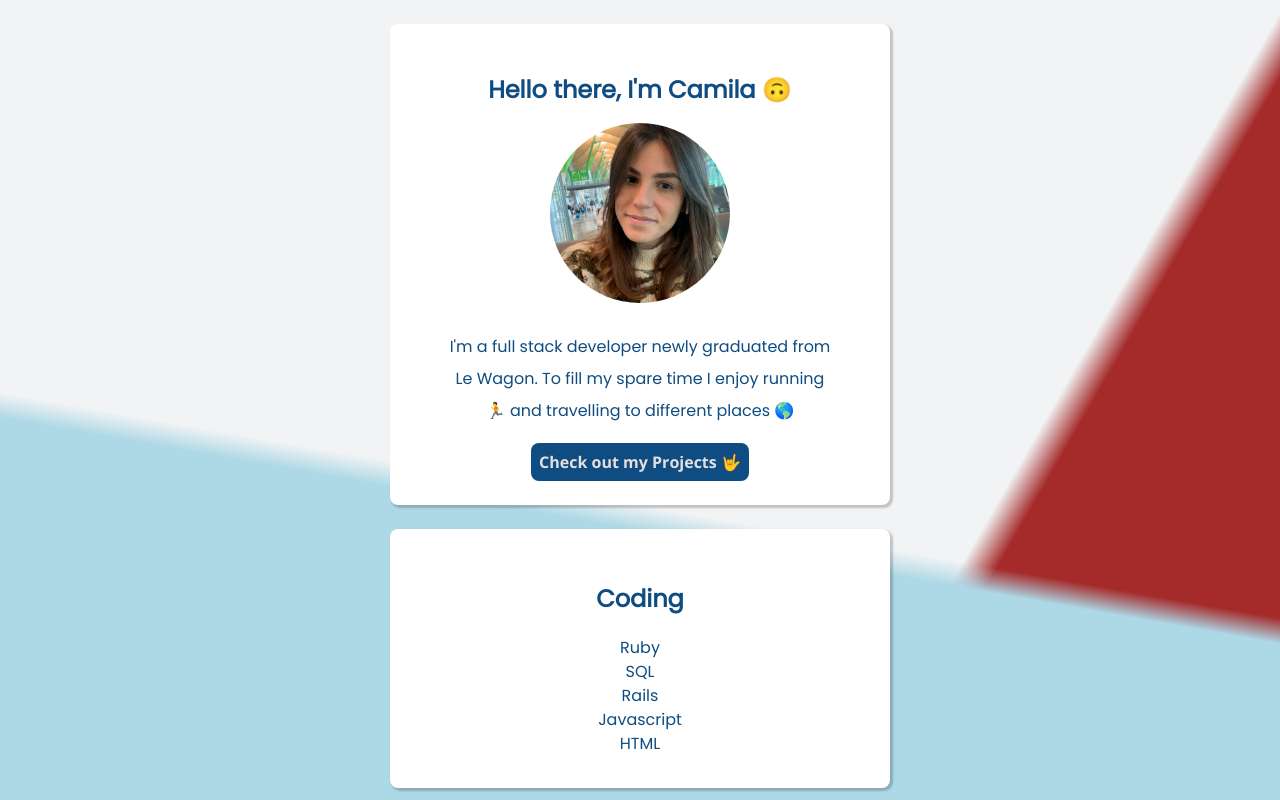
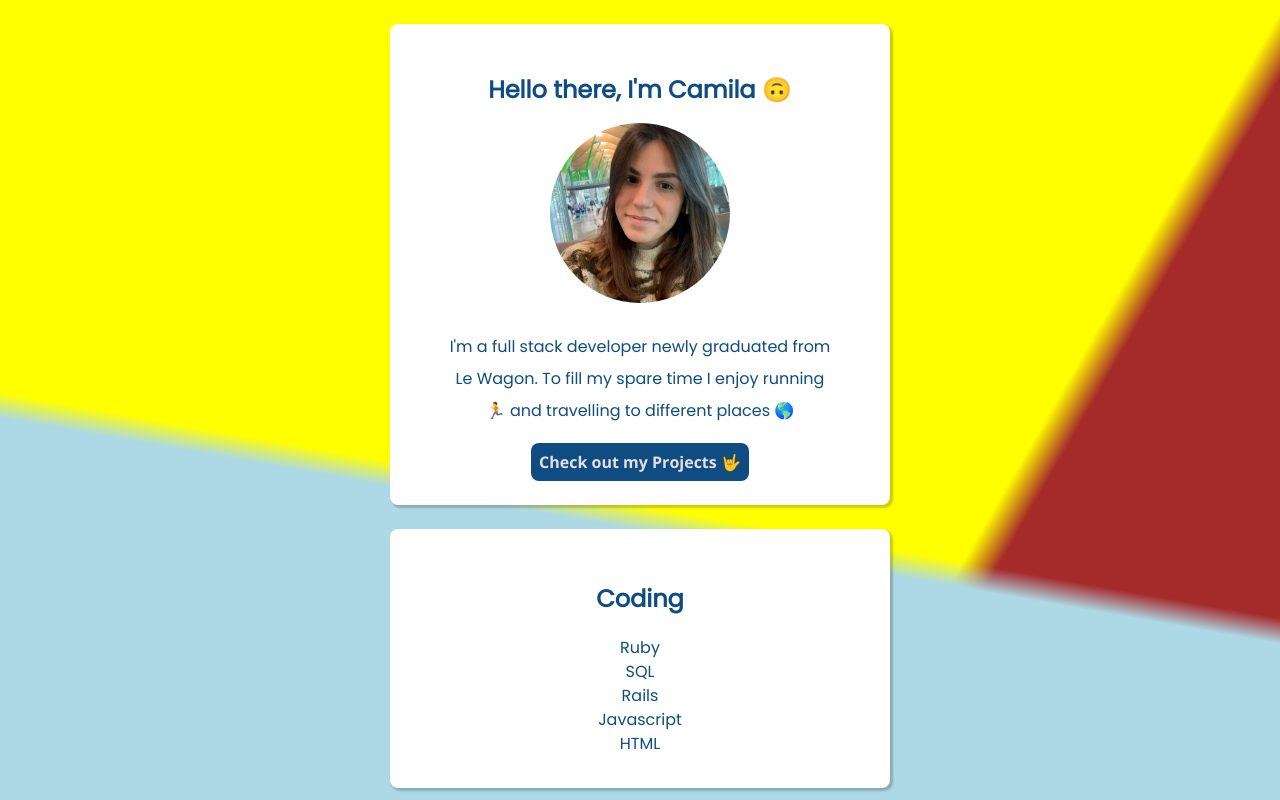
Before and after one commit to queirozcamila/profile, a plain HTML site: page index.html in a window 1280 px wide. Shown: the top 800 px of the page. Drawn offline with nearby package versions, Linux system fonts and the light colour scheme; a web font is replaced by a local one.

Commit message:
Fazendo um teste

```diff
--- a/style.css
+++ b/style.css
@@ -1,7 +1,7 @@
 @import url('https://fonts.googleapis.com/css?family=Bellota+Text|Open+Sans:400,700|PT+Sans+Narrow|Poppins|Varela+Round&display=swap');
 
 body{
-  background-color: #f1f3f4;
+  background-color: yellow;
   background-image: linear-gradient(10deg, lightblue 50%, transparent 52%), linear-gradient(-60deg, brown 30%, transparent 32%);
   font-size: 16px;
 }
```
